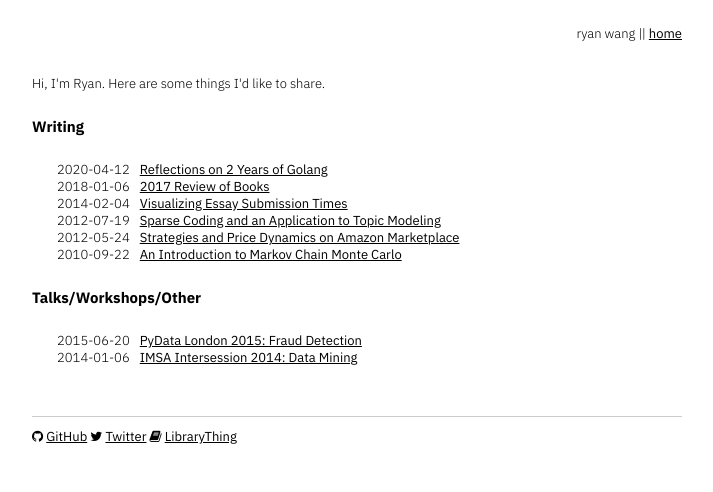
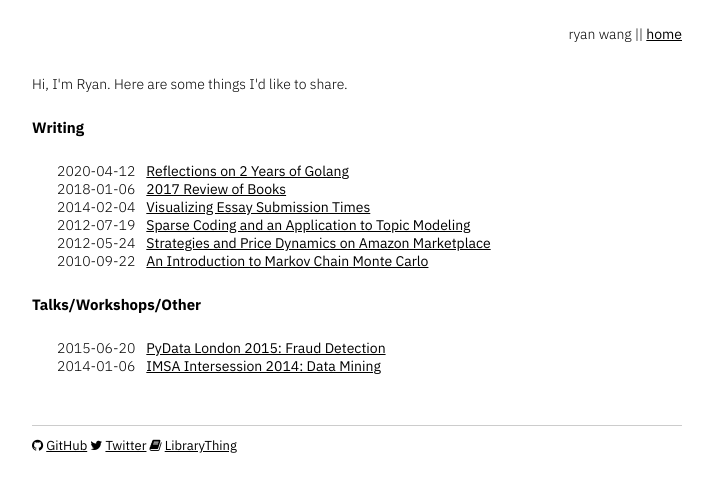
Before and after one commit to wgyn/wgyn.github.io, a Jekyll site: the page built from index.html, in a window 1280 px wide. Shown: the top 492 px of the page, without its empty margins (283-996 px from the left). Built offline with Jekyll 4.4.1, drawn with Linux system fonts in a browser that asks for light colours; nearby versions of some CDN libraries.

Commit message:
Make things easier to read

```diff
--- a/css/main.css
+++ b/css/main.css
@@ -2,15 +2,15 @@
 @import url(http://fonts.googleapis.com/css?family=IBM+Plex+Sans:100,300,400,600,700);
 
 /* general style */
-body          { font: 13px 'IBM Plex Sans', sans-serif; font-weight: 300; }
+body          { font: 14px 'IBM Plex Sans', sans-serif; font-weight: 300; }
 blockquote    { font-size: 125%; border-left: 1px solid; margin-left: 0; padding-left: 16px }
 h1            { margin: 25px 0 25px 0; font-size: 15px; }
 h2, h3        { margin-bottom: 0px; margin-top: 25px; }
 a             { color: black; font-weight: 400; }
 a:hover       { color: #70A19A; }
 p code        { background: rgba(135, 131, 120, 0.15); color: #EB5757; padding: 0.2em 0.4em; }
-pre           { background: rgba(135, 131, 120, 0.15); padding: 15px; }
-span          { margin: 0 10px 0 0; }
+pre           { background: rgba(135, 131, 120, 0.15); padding: 15px; overflow-x: auto; }
+span          { margin: 0 11px 0 0; }
 
 ul.entries      { list-style: none; margin: 5px 0 5px -15px; }
 
```
